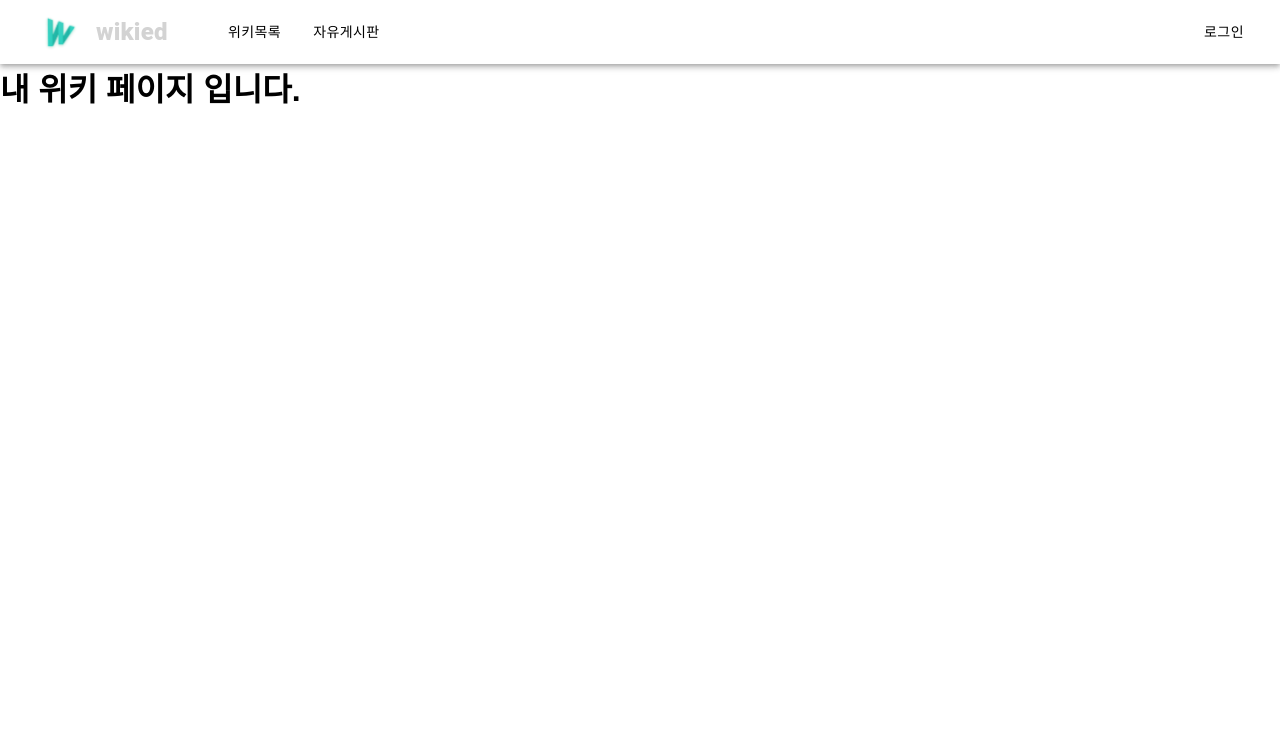
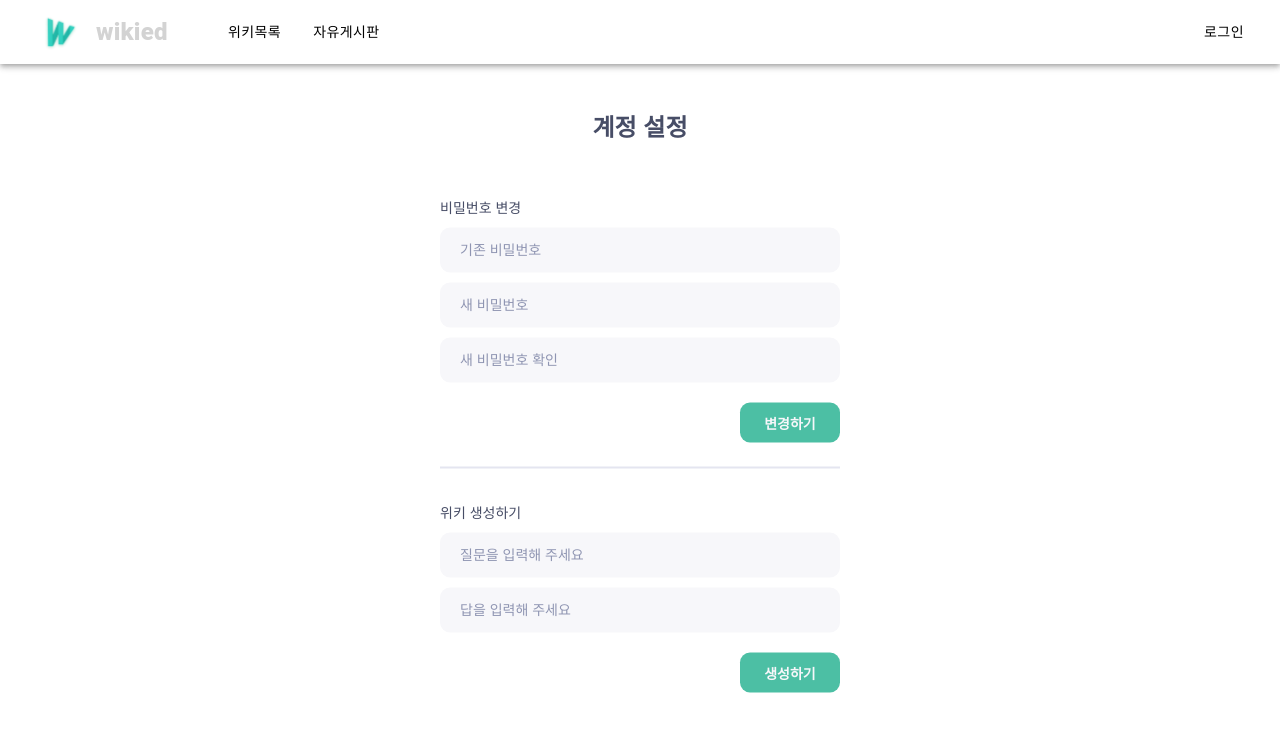
Before and after one commit to minim1nh/10_sprint_3, a Next.js app: page /mypage in a window 1280 px wide. Shown: the top 732 px of the page. Built offline with nearby package versions, Linux system fonts and the light colour scheme; a web font is replaced by a local one.

Commit message:
design : 계정설정 페이지 퍼블리싱

```diff
--- a/src/app/mypage/layout.tsx
+++ /dev/null
@@ -1,9 +0,0 @@
-export default function MyPageLayout({children,}: Readonly<{
-  children: React.ReactNode;
-}>) {
-  return (
-    <>
-    {children}
-    </>
-  );
-}
--- a/src/app/mypage/page.tsx
+++ b/src/app/mypage/page.tsx
@@ -1,9 +1,27 @@
-'use client'
+import style from "@/styles/mypage/style.module.scss";
 
 export default function MyPage() {
   return (
-    <div className="grid grid-rows-[20px_1fr_20px] items-center justify-items-center min-h-screen p-8 pb-20 gap-16 sm:p-20 font-[family-name:var(--font-geist-sans)]">
-      <h1>내 위키 페이지 입니다.</h1>
+    <div className={style.containerMypage}>
+      <div className={style.containerHeader}>계정 설정</div>
+      <form className={style.containerForm}>
+        <label className={style.containerLabel}>
+          비밀번호 변경<br />
+          <input className={style.containerInput} name="existingPwd" type="password" placeholder="기존 비밀번호" />
+          <input className={style.containerInput} name="newPwd" type="password" placeholder="새 비밀번호" />
+          <input className={style.containerInput} name="newPwdCheck" type="password" placeholder="새 비밀번호 확인" />
+        </label>
+        <input className={style.btn} type="button" value="변경하기" />
+      </form>
+      <br /><hr className={style.styleHr} /><br />
+      <form className={style.containerForm}>
+        <label className={style.containerLabel}>
+          위키 생성하기<br />
+          <input className={style.containerInput} name="wikiQues" type="text" placeholder="질문을 입력해 주세요" />
+          <input className={style.containerInput} name="wikiAns" type="text" placeholder="답을 입력해 주세요" />
+        </label>
+        <input className={style.btn} type="button" value="생성하기" />
+      </form>
     </div>
   );
 }
--- /dev/null
+++ b/src/styles/mypage/style.module.scss
@@ -0,0 +1,75 @@
+@use "../variables" as *;
+
+.containerMypage {
+  width: 400px;
+  margin: 0 auto;
+  position: absolute;
+  top: 50%;
+  left: 50%;
+  transform: translate(-50%, -50%);
+  display: flex;
+  flex-direction: column;
+  justify-content: center;
+}
+
+.containerHeader {
+  width: 100%;
+  height: 80px;
+  text-align: center;
+  font-size: 24px;
+  font-weight: 600;
+  color: $gray-500;
+}
+
+.containerForm {
+  width: 100%;
+  position: relative;
+  display: flex;
+  flex-direction: column;
+  justify-content: center;
+}
+.containerLabel {
+  font-size: 14px;
+  font-weight: 400;
+  line-height: 40px;
+  color: $gray-500;
+  margin-bottom: 10px;
+}
+
+.containerInput {
+  width: 100%;
+  height: 45px;
+  position: relative;
+  display: flex;
+  align-items: center;
+  background-color: $gray-100;
+  border-radius: 10px;
+  margin-bottom: 10px;
+  padding: 14px 20px;
+}
+
+.containerInput::placeholder {
+  font-size: 14px;
+  font-weight: 400;
+  color: $gray-400;
+}
+
+.btn {
+  position: relative;
+  width: 100px;
+  height: 40px;
+  border-radius: 10px;
+  background-color: $green-200;
+  margin-left: auto;
+  padding: 10px 20px;
+  font-size: 14px;
+  font-weight: 600;
+  color: $gray-100;
+  text-align: center;
+}
+
+.styleHr {
+  border: 1px solid $gray-200;
+  width: 400px;
+  margin: 6px 0;
+}
```
